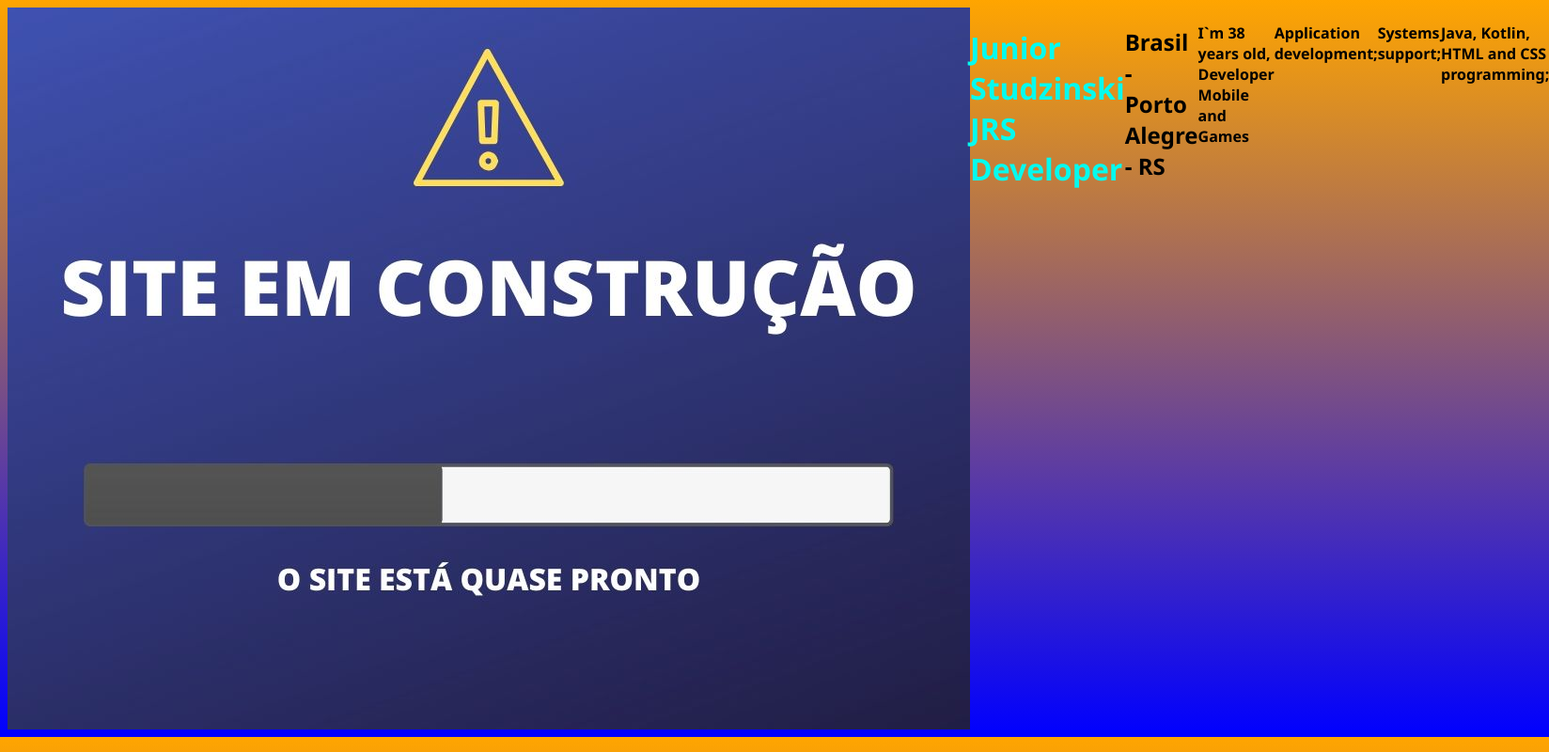
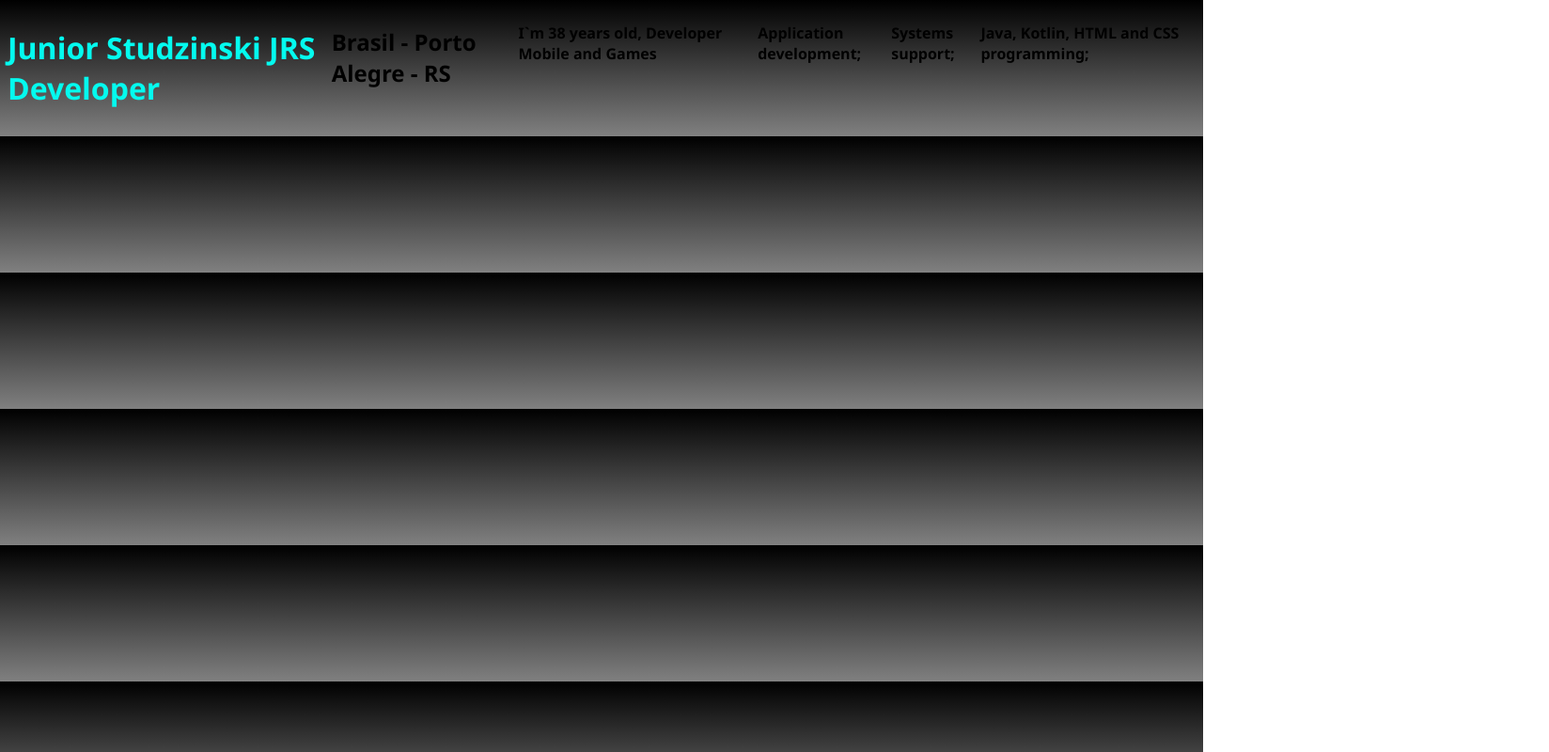
Before and after one commit to Zehlito/jrsdeveloper, a plain HTML site: page index.html in a window 1280 px wide. Shown: the whole page at 94% size, 1648 px wide, since content can reach past the window. Drawn offline with Linux system fonts and the light colour scheme.

Commit message:
Update index.html

```diff
--- a/index.html
+++ b/index.html
@@ -8,9 +8,9 @@
     <link rel="stylesheet" href="./css/style.css">
     <link rel="shortcut icon" href="./images/JRdevSF.png" type="image/x-icon">
 </head>
-<body style="background: linear-gradient( to top, blue,orange);">
+<body style="background: linear-gradient( to top, gray,black);">
     <div class="container">
-    <img src="./images/EM-CONSTRUÇÃO.jpg" alt="em_construcao" >
+
 
     <h1 style= "color: rgb(4, 251, 239); font-family: 'Segoe UI', Tahoma, Geneva, Verdana, sans-serif;"> Junior Studzinski JRS Developer  </h1>
 
```
